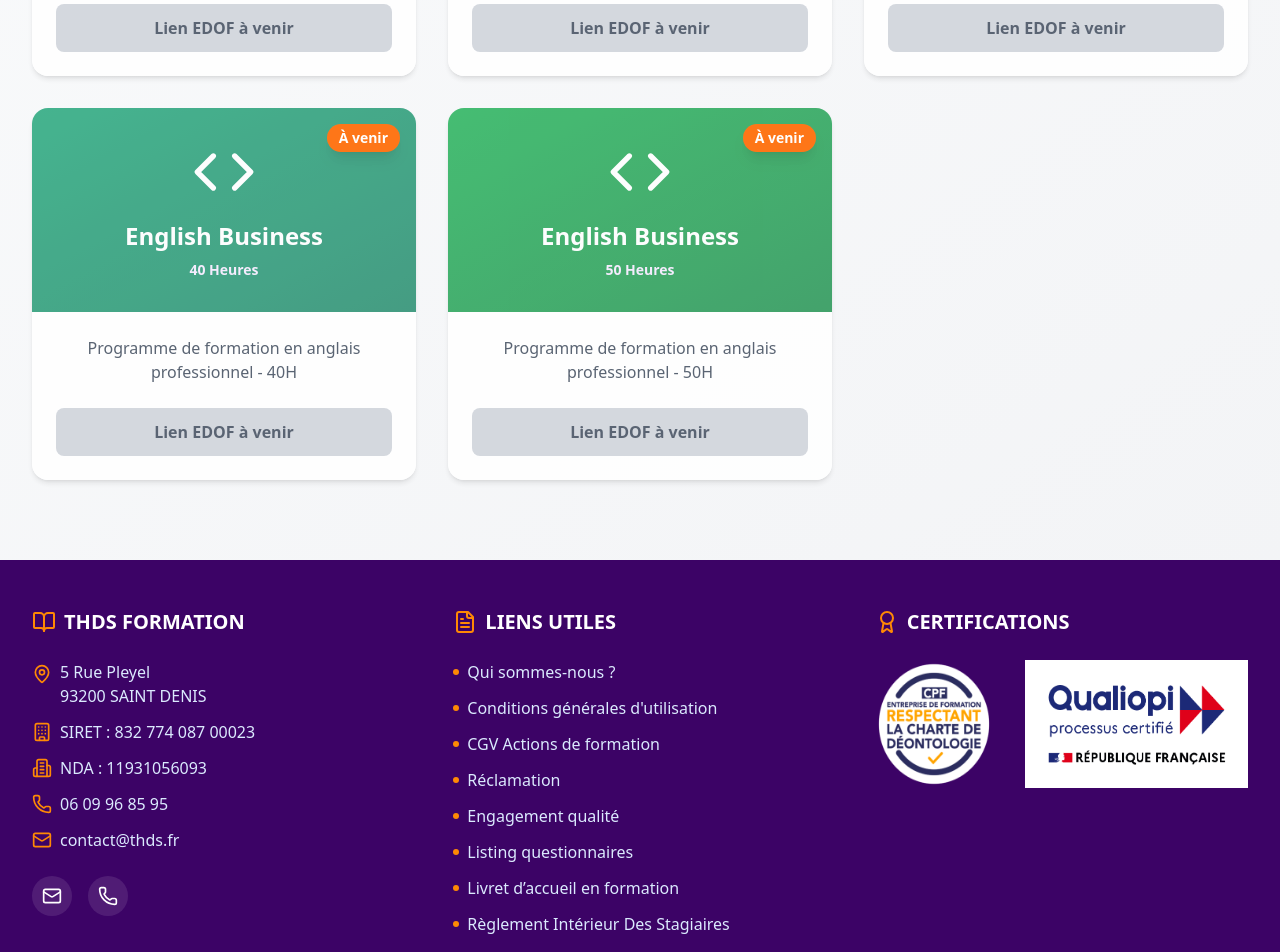
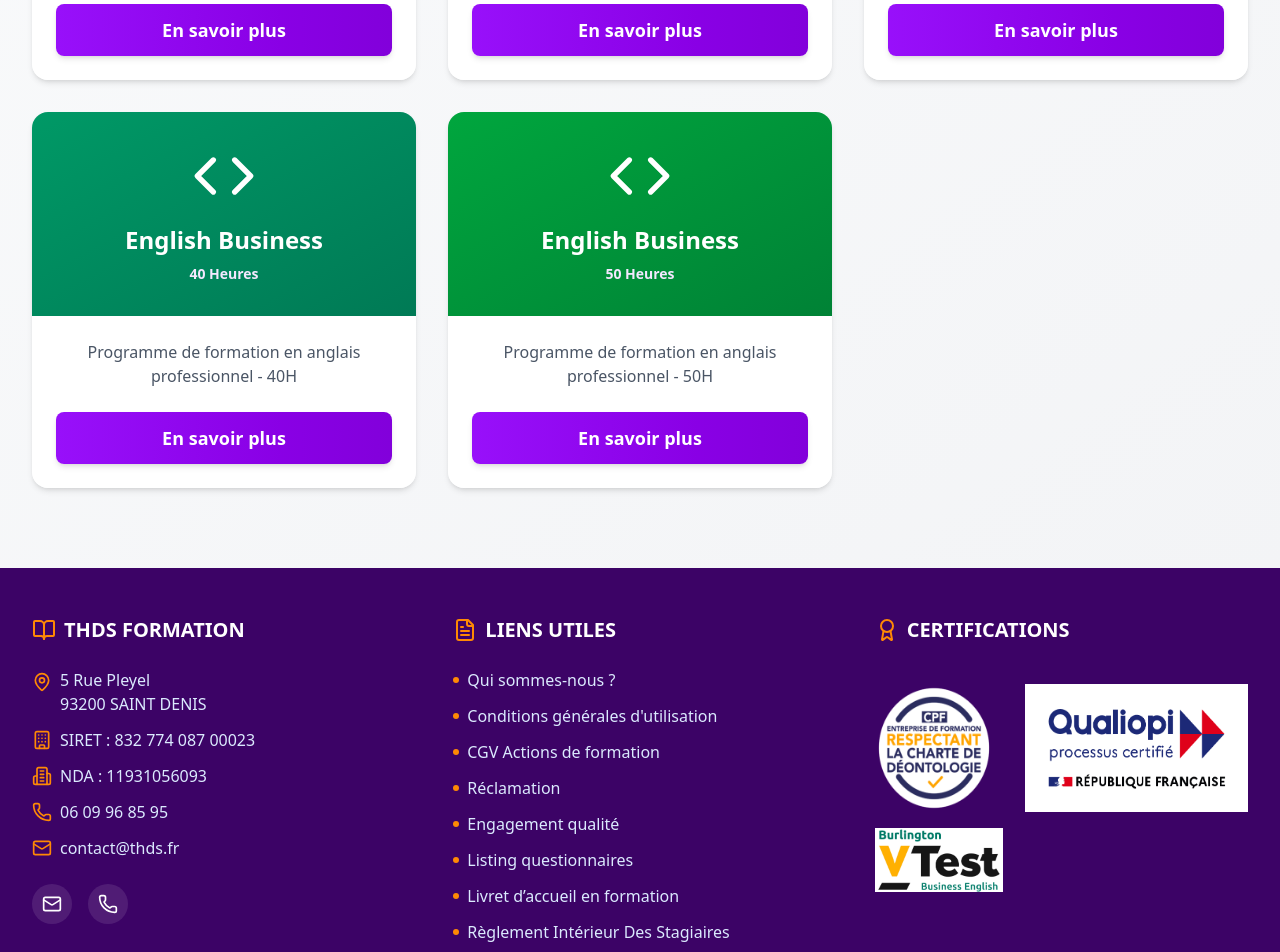
Before and after one commit to younesbennaceur/THDS-Learning, a React (Vite) app: page /formations in a window 1280 px wide. Shown: the part 760-1712 px from the top of the page. Built offline with nearby package versions, Linux system fonts and the light colour scheme.

Commit message:
edit link

```diff
--- a/src/components/Footer.jsx
+++ b/src/components/Footer.jsx
@@ -119,7 +119,7 @@ export default function Footer() {
           </div>
 
           {/* Section 3: CERTIFICATIONS */}
-          <div className=' flex flex-col justify-baseline'>
+          <div className=' flex gap-4 flex-col justify-baseline'>
             <h3 className="text-xl font-bold mb-6 flex items-center space-x-2">
               <Award className="w-6 h-6 text-orange-400" />
               <span>CERTIFICATIONS</span>
@@ -139,6 +139,20 @@ export default function Footer() {
                 className="h-32"
               />
             </div>
+            </div>
+            <div className='flex gap-8 '>
+             <a href="https://vtest-france.exassess.com">
+
+                  <div className="">
+              <img
+                src="/vtestfrance.jpg"
+                alt="CPF - Charte de déontologie"
+                className="w-32 h-16"
+              />
+            </div>
+
+             </a>
+
             </div>
 
 
--- a/src/pages/Formations.jsx
+++ b/src/pages/Formations.jsx
@@ -12,9 +12,7 @@ export default function Formations() {
       icon: Code,
       color: "from-blue-600 to-blue-700",
       description: "Programme de formation en anglais professionnel - 10H",
-      link: "#",
-      badge: "À venir",
-      comingSoon: true
+      link: "https://www.moncompteformation.gouv.fr/espace-prive/html/#/formation/recherche/83277408700023_BE10/83277408700023_EB10?contexteFormation=ACTIVITE_PROFESSIONNELLE",
     },
     {
       id: 3,
@@ -23,9 +21,7 @@ export default function Formations() {
       icon: Code,
       color: "from-cyan-600 to-cyan-700",
       description: "Programme de formation en anglais professionnel - 20H",
-      link: "#",
-      badge: "À venir",
-      comingSoon: true
+      link: "https://www.moncompteformation.gouv.fr/espace-prive/html/#/formation/recherche/83277408700023_BE10/83277408700023_EB20?contexteFormation=ACTIVITE_PROFESSIONNELLE",
     },
     {
       id: 4,
@@ -34,9 +30,7 @@ export default function Formations() {
       icon: Code,
       color: "from-teal-600 to-teal-700",
       description: "Programme de formation en anglais professionnel - 30H",
-      link: "#",
-      badge: "À venir",
-      comingSoon: true
+      link: "https://www.moncompteformation.gouv.fr/espace-prive/html/#/formation/recherche/83277408700023_BE10/83277408700023_EB30",
     },
     {
       id: 5,
@@ -45,9 +39,7 @@ export default function Formations() {
       icon: Code,
       color: "from-emerald-600 to-emerald-700",
       description: "Programme de formation en anglais professionnel - 40H",
-      link: "#",
-      badge: "À venir",
-      comingSoon: true
+      link: "https://www.moncompteformation.gouv.fr/espace-prive/html/#/formation/recherche/83277408700023_BE10/83277408700023_EB40?contexteFormation=ACTIVITE_PROFESSIONNELLE",
     },
     {
       id: 6,
@@ -56,9 +48,7 @@ export default function Formations() {
       icon: Code,
       color: "from-green-600 to-green-700",
       description: "Programme de formation en anglais professionnel - 50H",
-      link: "#",
-      badge: "À venir",
-      comingSoon: true
+      link: "https://www.moncompteformation.gouv.fr/espace-prive/html/#/formation/recherche/83277408700023_BE10/83277408700023_EB50?contexteFormation=ACTIVITE_PROFESSIONNELLE",
     },
   ];
 
```
Also changed, not shown: public/vtestfrance.jpg (added).
